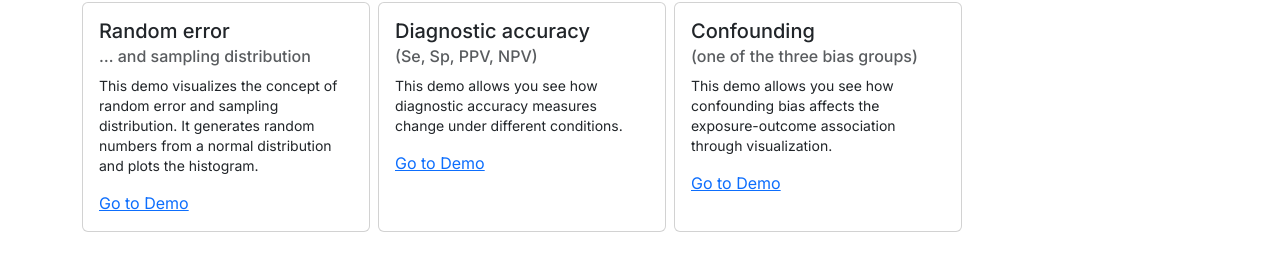
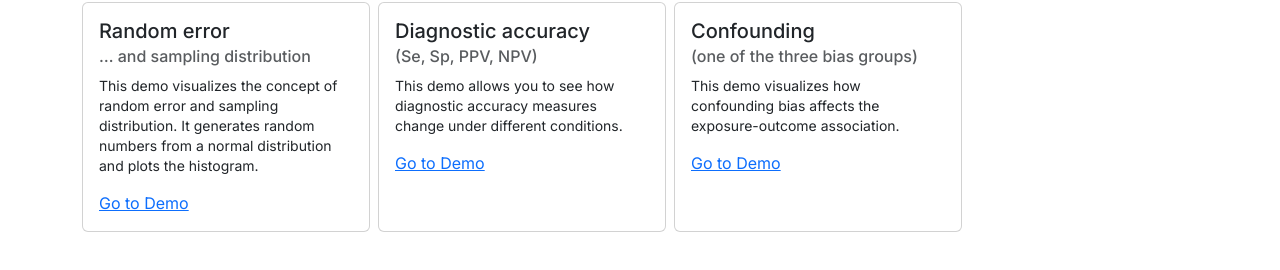
Before and after one commit to gothmania/stats_demo, a plain HTML site: page index.html in a window 1280 px wide. Shown: the part 260-530 px from the top of the page. Drawn offline with nearby package versions, Linux system fonts and the light colour scheme.

Commit message:
Minor tweaks

```diff
--- a/index.html
+++ b/index.html
@@ -44,7 +44,7 @@
                     <h5 class="card-title">Diagnostic accuracy</h5>
                     <h6 class="card-subtitle mb-2 text-body-secondary">(Se, Sp, PPV, NPV)</h6>
                     <p class="card-text lh-sm">
-                        <small>This demo allows you see how diagnostic accuracy measures change under different conditions.</small>
+                        <small>This demo allows you to see how diagnostic accuracy measures change under different conditions.</small>
                     </p>
                     <a href="sens_spec.html" class="card-link">Go to Demo</a>
                 </div>
@@ -54,7 +54,7 @@
                     <h5 class="card-title">Confounding</h5>
                     <h6 class="card-subtitle mb-2 text-body-secondary">(one of the three bias groups)</h6>
                     <p class="card-text lh-sm">
-                        <small>This demo allows you see how confounding bias affects the exposure-outcome association through visualization.</small>
+                        <small>This demo visualizes how confounding bias affects the exposure-outcome association.</small>
                     </p>
                     <a href="confounding.html" class="card-link">Go to Demo</a>
                 </div>
```
Also changed, not shown: confounding.html (+2 -2 lines).
